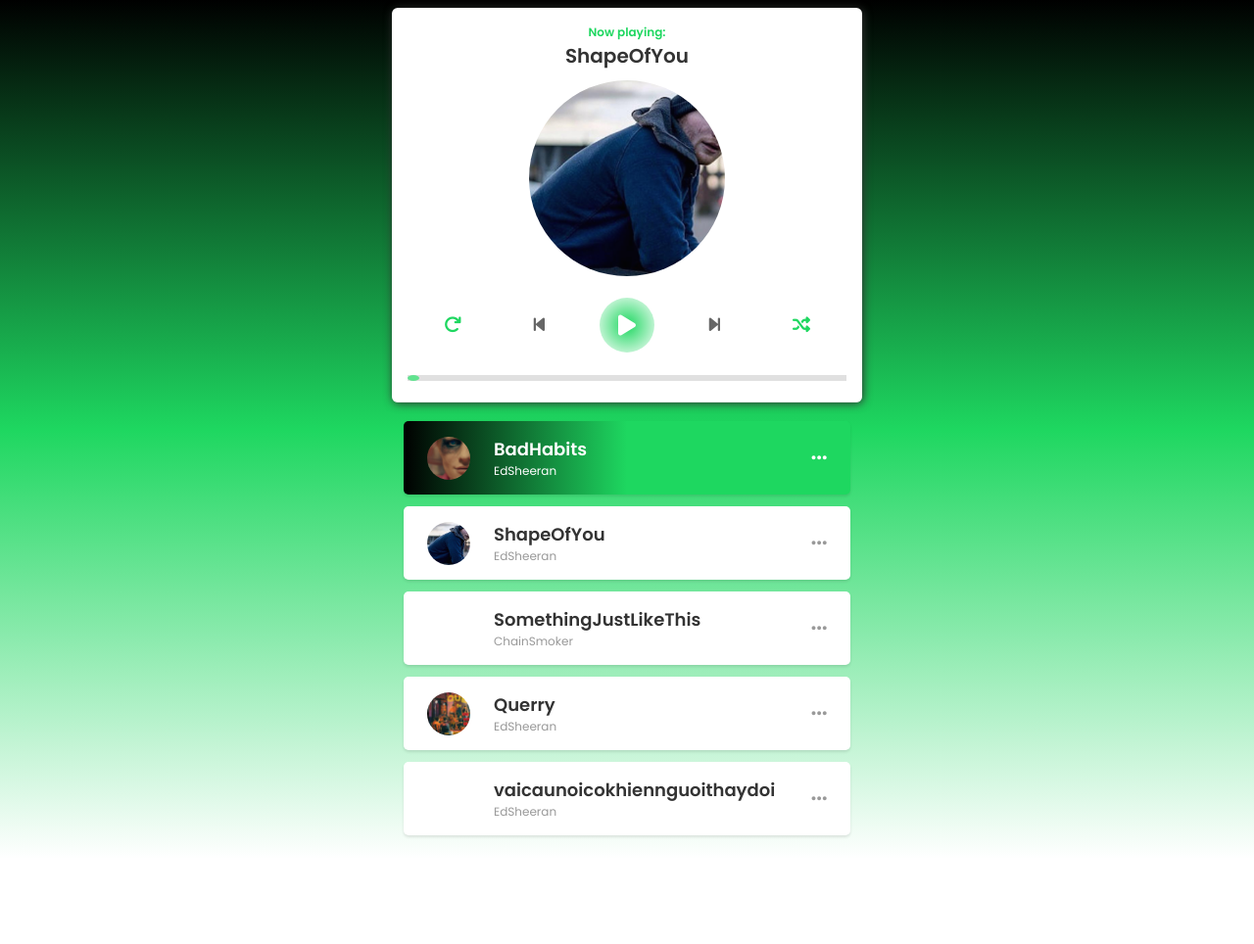
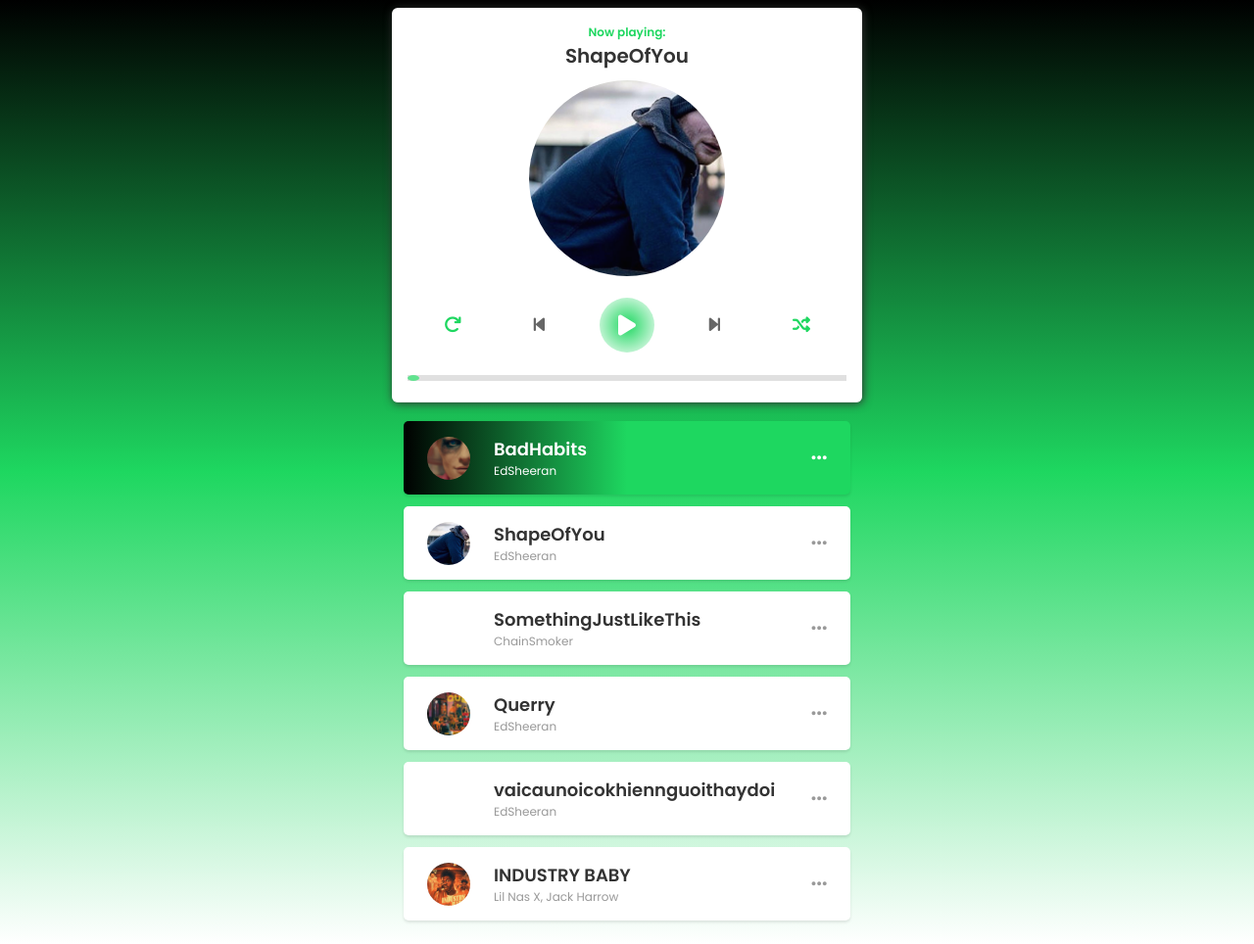
Before and after one commit to hatrunghieu220998/Music-Player, a plain HTML site: page index.html in a window 1280 px wide. Shown: the whole page at 98% size. Before the commit the page ends 877 px from the top, so only its background shows below. Drawn offline with Linux system fonts and the light colour scheme.

Commit message:
fix some bug and add new song

```diff
--- a/assets/css/style.css
+++ b/assets/css/style.css
@@ -46,6 +46,7 @@
     border-bottom: 1px solid #ebebeb;
     border-radius: 6px;
     box-shadow: 1px 1px 10px #333;
+    z-index: 1;
   }
 
   /* HEADER */
--- a/index.html
+++ b/index.html
@@ -84,7 +84,7 @@
                 {
                     name: 'BadHabits',
                     singer: 'EdSheeran',
-                    path: './assets/audio/Badhabits.mp3',
+                    path: './assets/audio/Bad-Habits.mp3',
                     image: './assets/img/Bad-habits.jpg'
                 },
                 {
@@ -111,6 +111,12 @@
                     path: './assets/audio/vaicaunoicokhiennguoithaydoi.mp3',
                     image: './assets/img/Vai-cau-noi-co-khien-nguoi-thay-doi.jpg'
                 },
+                {
+                    name: 'INDUSTRY BABY',
+                    singer: 'Lil Nas X, Jack Harrow',
+                    path: './assets/audio/INDUSTRY-BABY.mp3',
+                    image: './assets/img/Industry-Baby.jpg'
+                }
             ],
             setConfig: function(key, value) {
                 this.config[key] = value;
```
Also changed, not shown: assets/img/Industry-Baby.jpg (added), 3 other files.
